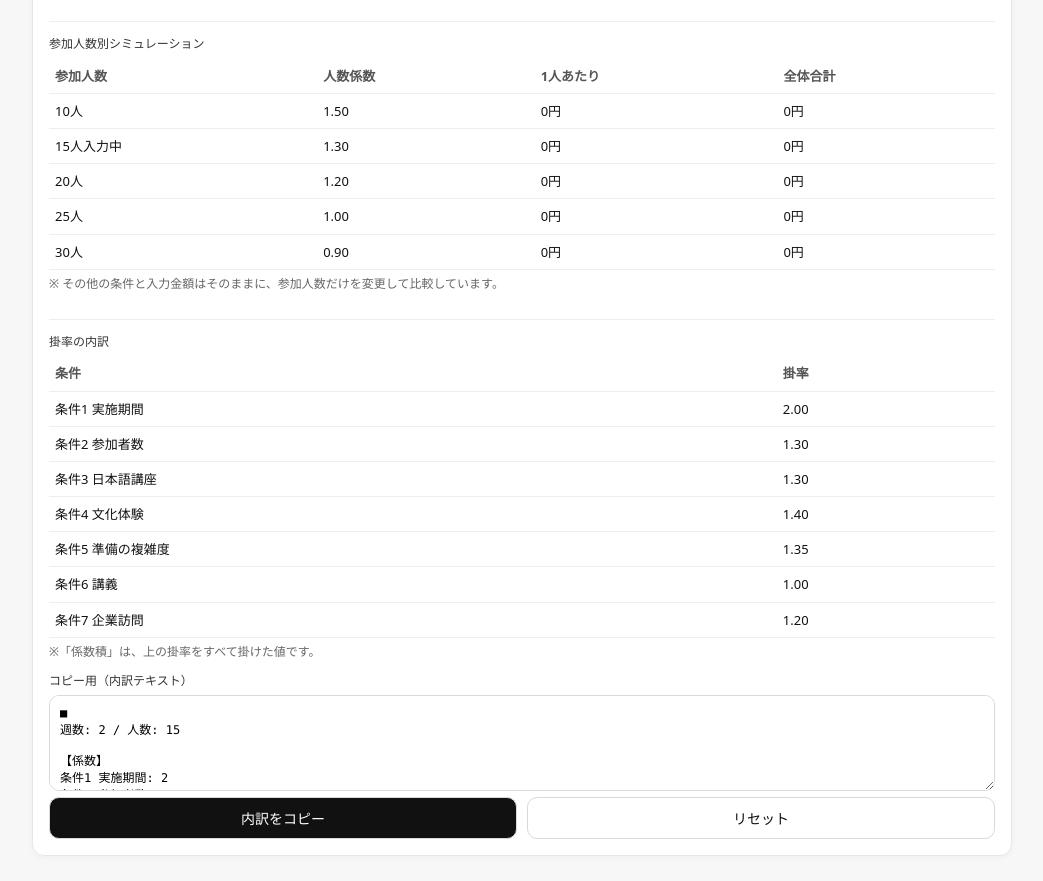
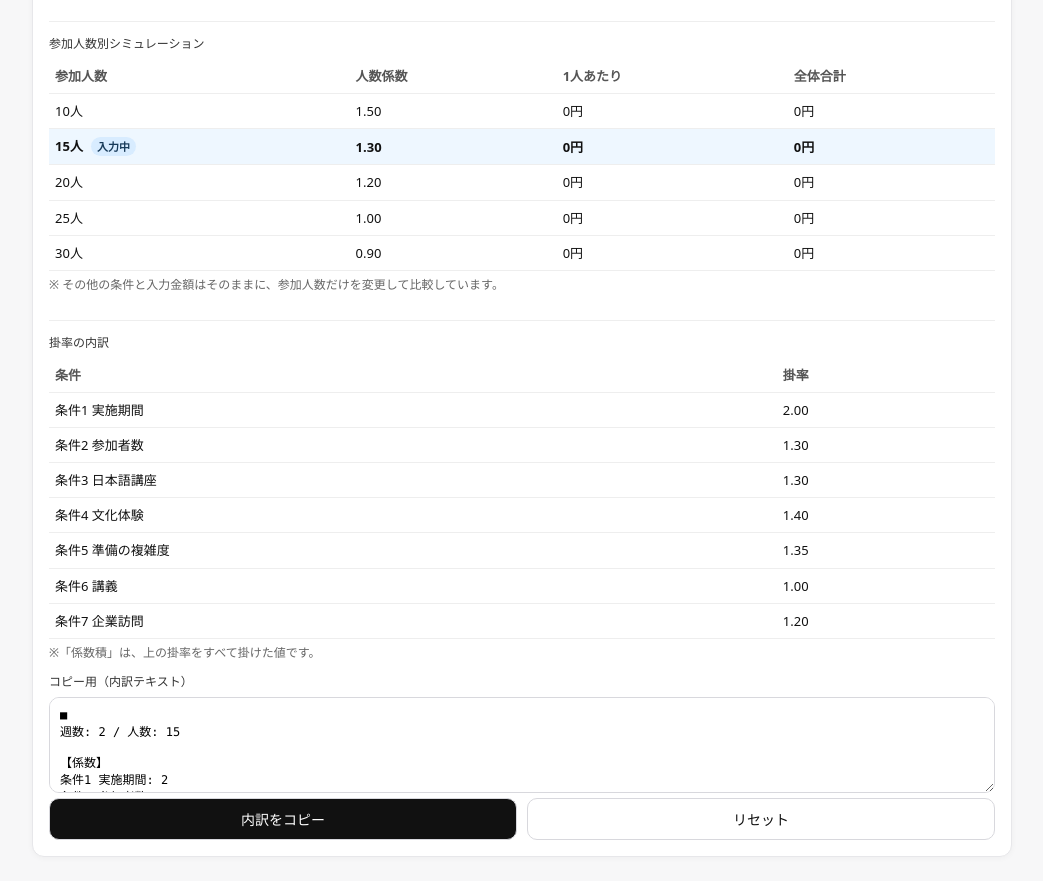
Before and after one commit to Steveston147/mitsumori, a React (Vite) app: page / in a window 1280 px wide. Shown: the part 1220-2101 px from the top of the page, without its empty margins (118-1161 px from the left). Built offline with nearby package versions, Linux system fonts and the light colour scheme.

Commit message:
Style current participant scenario

```diff
--- a/src/styles.css
+++ b/src/styles.css
@@ -208,3 +208,19 @@ textarea {
   color: #555;
   font-weight: 600;
 }
+
+.scenario-current td {
+  background: #eef7ff;
+  font-weight: 600;
+}
+
+.current-badge {
+  display: inline-block;
+  margin-left: 8px;
+  padding: 2px 6px;
+  border-radius: 999px;
+  background: #d8ecff;
+  color: #173a59;
+  font-size: 11px;
+  font-weight: 600;
+}
```
